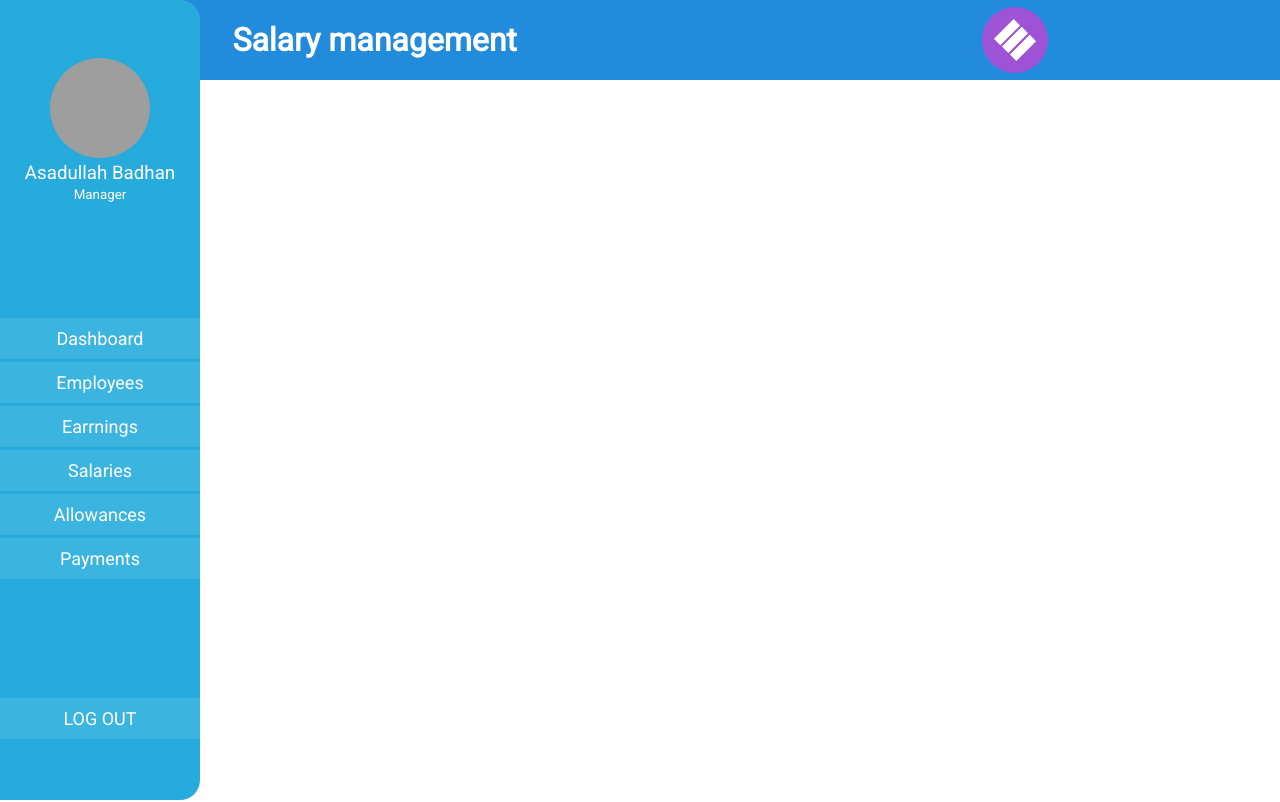
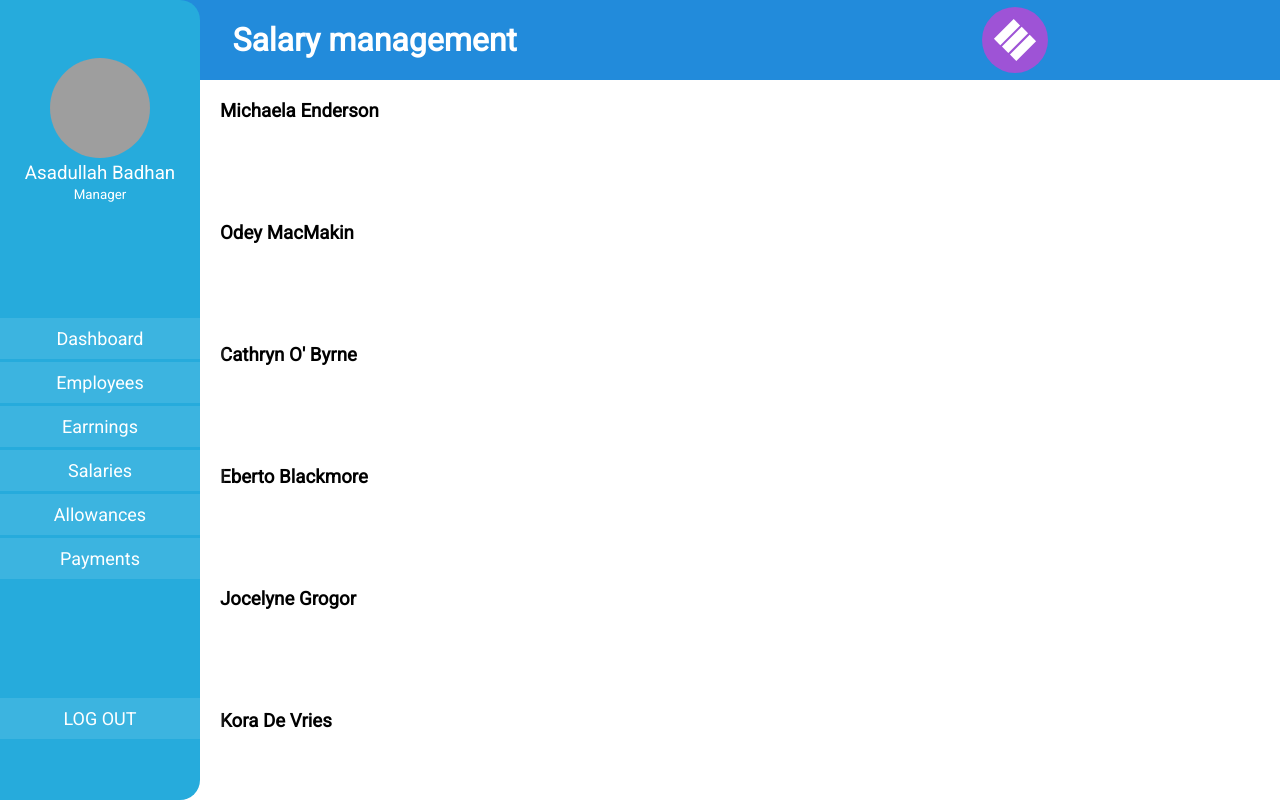
Before and after one commit to AsadullahBadhan/employee-dashboard, a React (Create React App) app: page / in a window 1280 px wide. Shown: the top 802 px of the page. Built offline with nearby package versions, Linux system fonts and the light colour scheme; grey boxes are pictures that could not be loaded.

Commit message:
employee data showed in UI

```diff
--- a/src/App.css
+++ b/src/App.css
@@ -11,4 +11,7 @@ header{
   justify-content: space-around;
   color: white;
   height: 80px;
+  width: 100%;
+  position: fixed;
+  top: 0;
 }
--- a/src/App.js
+++ b/src/App.js
@@ -1,9 +1,17 @@
+import { useEffect, useState } from 'react';
 import './App.css';
 import Employees from './components/Employees/Employees';
 import Sidebar from './components/sidebar/Sidebar';
-import logo from './images/logo.png'
+import logo from './images/logo.png';
+import employeeData from './data/employeeData.json'
 
 function App() {
+  const [employee, setEmployee] = useState([]);
+
+  useEffect(() => {
+    setEmployee(employeeData)
+  }, [])
+
   return (
     <div className='app'>
       <header>
@@ -11,7 +19,9 @@ function App() {
         <img src={logo} alt="" />
       </header>
       <Sidebar></Sidebar>
-      <Employees></Employees>
+      {
+        employee.map(employee => <Employees employee={employee}></Employees>)
+      }
     </div>
   );
 }
--- a/src/components/Employees/Employees.css
+++ b/src/components/Employees/Employees.css
@@ -1,4 +1,4 @@
 .employee{
-  margin-top: 20px;
+  margin-top: 100px;
   margin-left: 220px;
 }
--- a/src/components/Employees/Employees.js
+++ b/src/components/Employees/Employees.js
@@ -1,18 +1,13 @@
-import React, { useEffect, useState } from 'react';
+import React from 'react';
 import './Employees.css';
-import employeeData from '../../data/employeeData.json'
 
-const Employees = () => {
-  const [employee, setEmployee] = useState([]);
+const Employees = (props) => {
+  const { name } = props.employee;
+  console.log(name)
 
-  useEffect(() => {
-    setEmployee(employeeData)
-  }, [])
-
-  console.log(employee)
   return (
     <div className='employee'>
-
+      <h3>{name}</h3>
     </div>
   );
 };
--- a/src/components/sidebar/Sidebar.css
+++ b/src/components/sidebar/Sidebar.css
@@ -3,7 +3,7 @@
   width: 200px;
   text-align: center;
   border-radius: 0 20px 20px 0;
-  position: absolute;
+  position: fixed;
   top: 0;
 }
 
```
